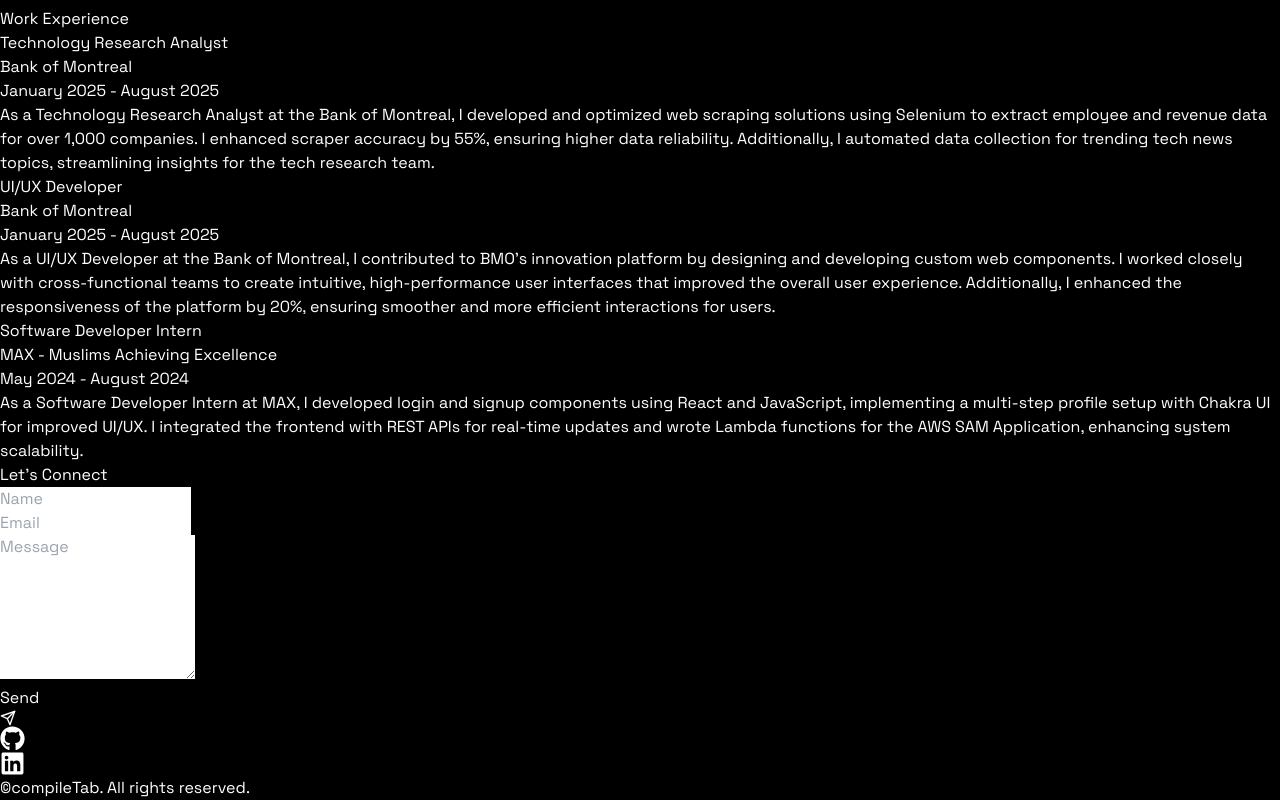
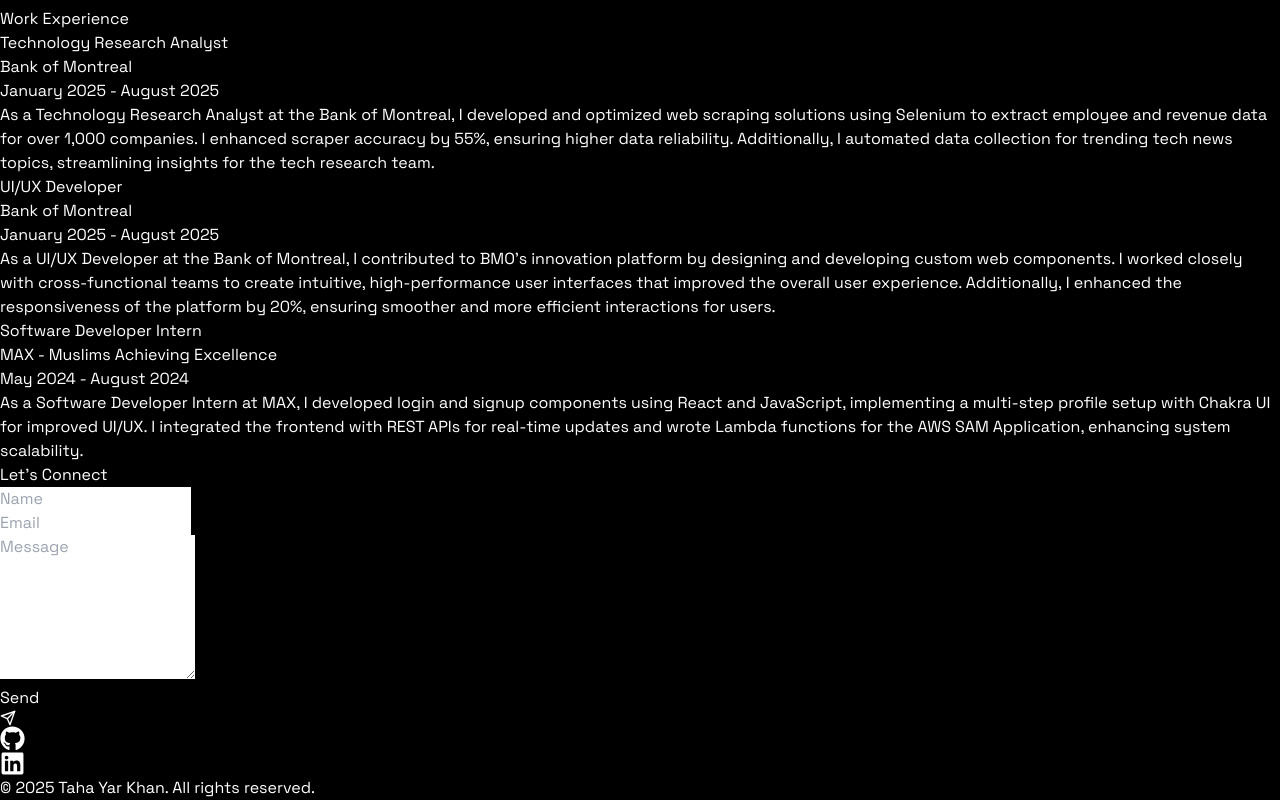
Before and after one commit to tahayarkhan/portfolio, a React (Vite) app: page / in a window 1280 px wide. Shown: the part 3991-4791 px from the top of the page. Built offline with nearby package versions, Linux system fonts and the light colour scheme.

Commit message:
updated footer

```diff
--- a/src/components/Footer.jsx
+++ b/src/components/Footer.jsx
@@ -18,7 +18,7 @@
         </div>
 
         <p className='mt-8 text-center text-sm tracking-wide text-gray-400'>
-            &copy;compileTab. All rights reserved.
+            &copy; 2025 Taha Yar Khan. All rights reserved.
         </p>
 
 
```
